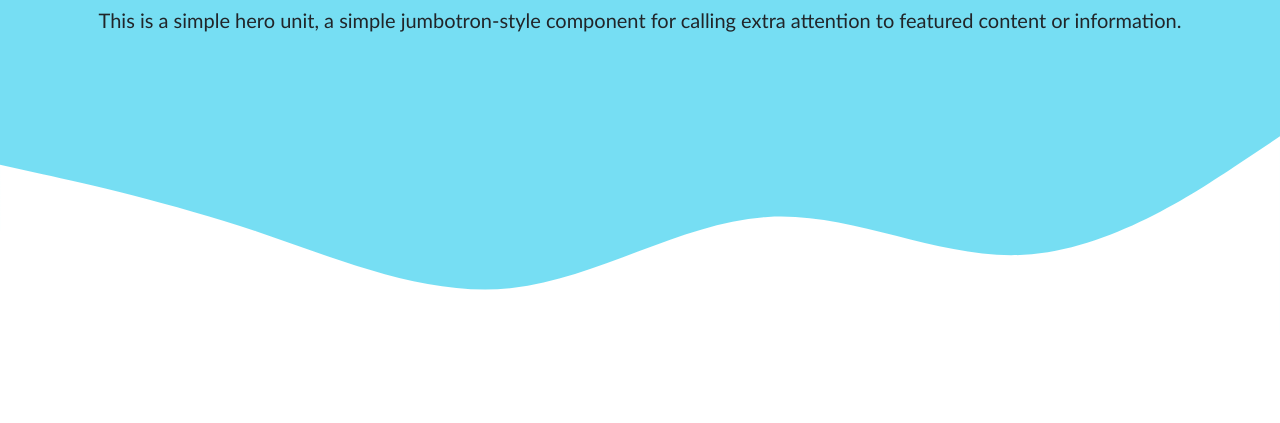
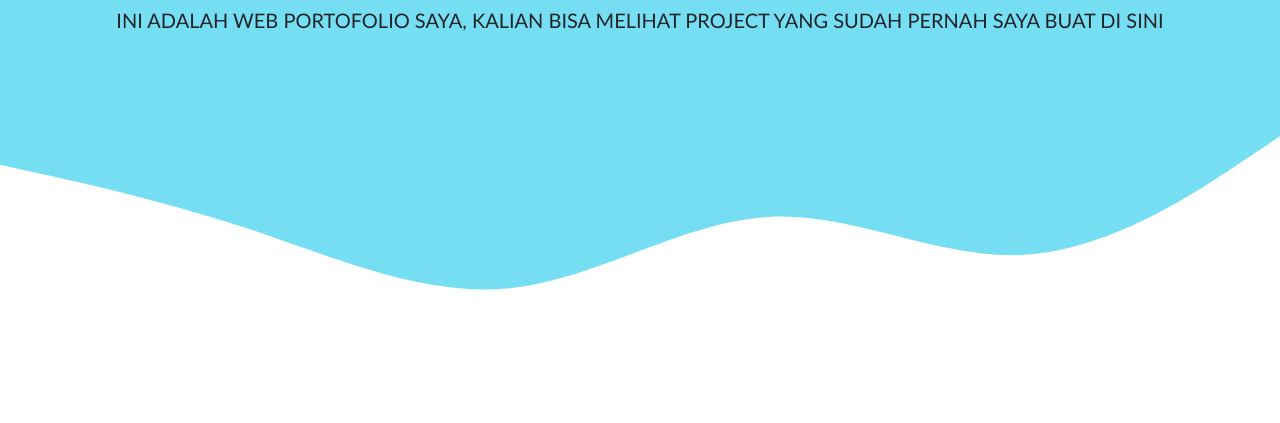
Before and after one commit to RFR-10/RFR, a plain HTML site: page index.html in a window 1280 px wide. Shown: the part 377-800 px from the top of the page. Drawn offline with nearby package versions, Linux system fonts and the light colour scheme.

Commit message:
mengubah text

```diff
--- a/index.html
+++ b/index.html
@@ -49,7 +49,7 @@
       <section class="jumbotron text-center" >
         <img src="LOGO RFR.png" alt="LOGO RFR" width="200" class="rounded-circle bg-dark"/>
         <h1  class="display-7">ROIHAN F. R.</h1>
-        <p class="lead">This is a simple hero unit, a simple jumbotron-style component for calling extra attention to featured content or information.</p>
+        <p class="lead"> INI ADALAH WEB PORTOFOLIO SAYA, KALIAN BISA MELIHAT PROJECT YANG SUDAH PERNAH SAYA BUAT DI SINI</p>
         <svg xmlns="http://www.w3.org/2000/svg" viewBox="0 0 1440 320"><path fill="#ffff" fill-opacity="1" d="M0,128L48,138.7C96,149,192,171,288,202.7C384,235,480,277,576,266.7C672,256,768,192,864,186.7C960,181,1056,235,1152,229.3C1248,224,1344,160,1392,128L1440,96L1440,320L1392,320C1344,320,1248,320,1152,320C1056,320,960,320,864,320C768,320,672,320,576,320C480,320,384,320,288,320C192,320,96,320,48,320L0,320Z"></path></svg>
       </section>
       <!-- END JUMBOTRON -->
```
